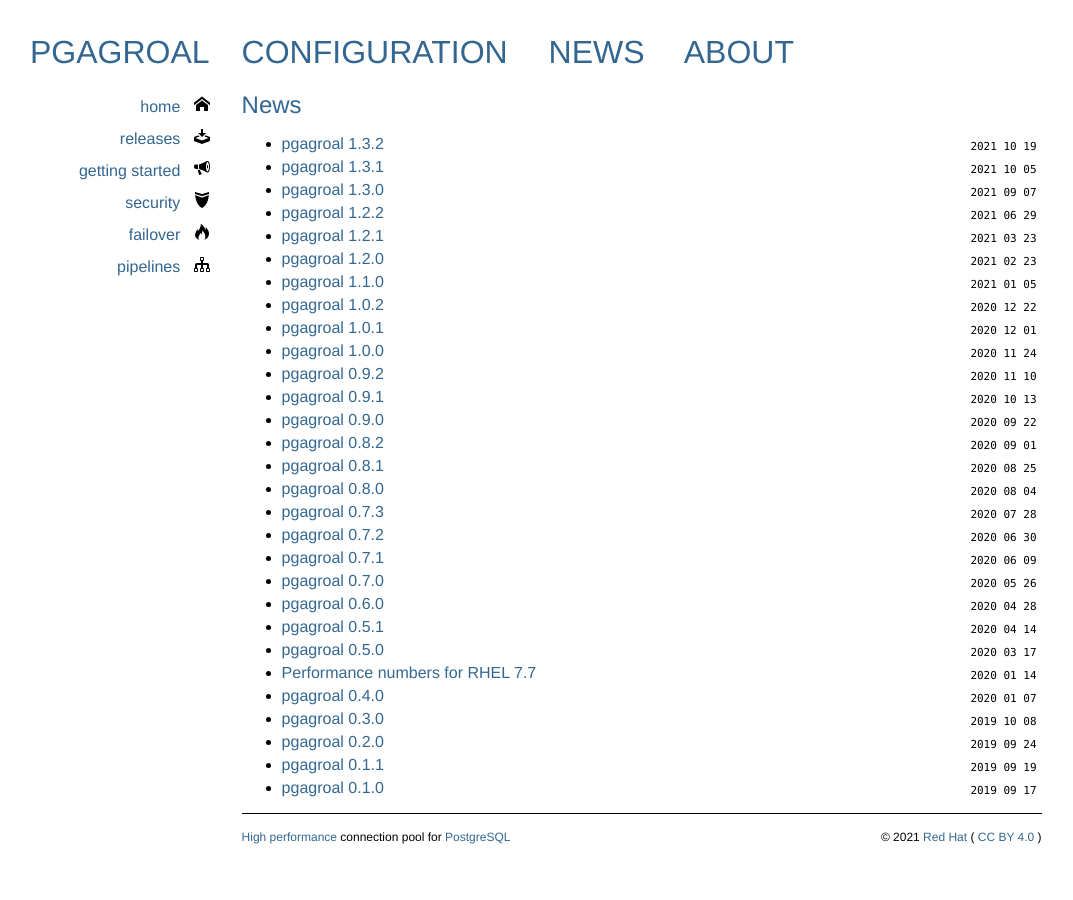
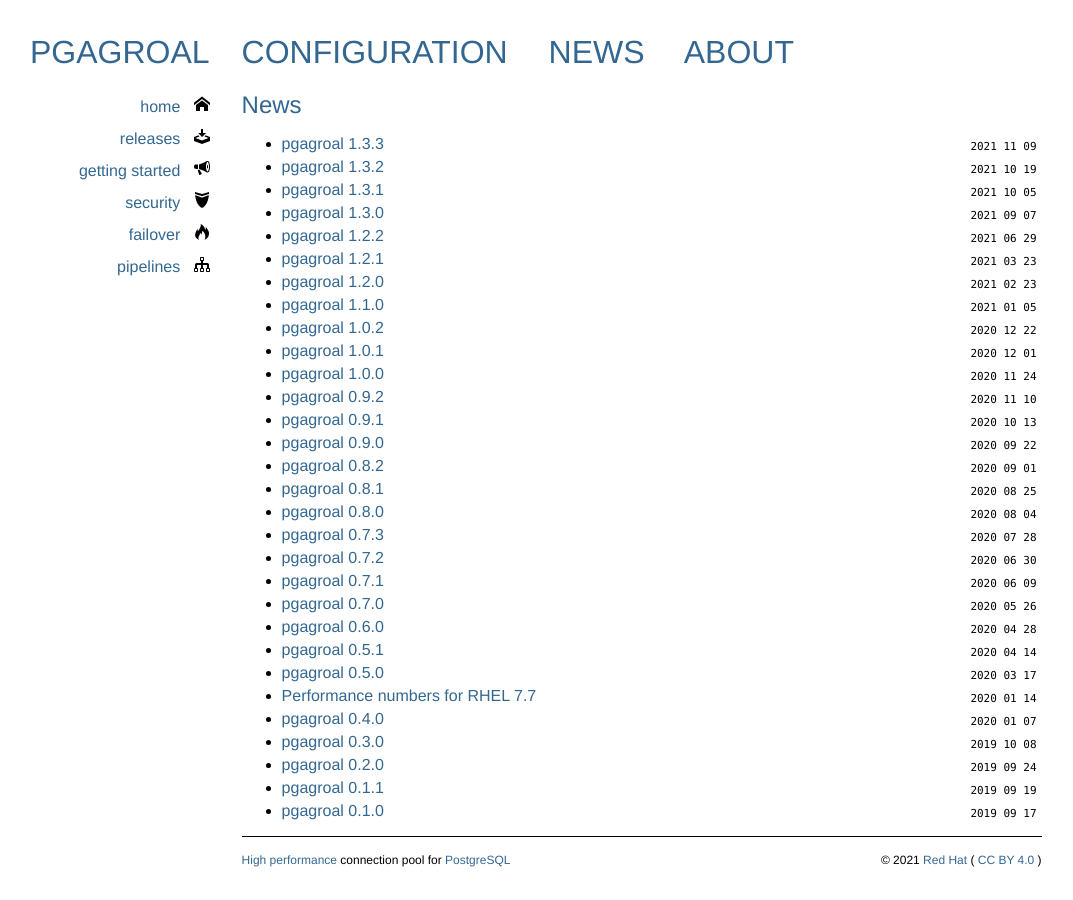
Before and after one commit to agroal/pgagroal, a Jekyll site: the page built from news.html, in a window 1280 px wide. Shown: the whole page, without its empty margins (10-1083 px from the left). Built offline with Jekyll 4.4.1, drawn with Linux system fonts in a browser that asks for light colours; some web fonts are replaced.

Commit message:
pgagroal 1.3.3

```diff
--- a/_data/releases.yml
+++ b/_data/releases.yml
@@ -82,3 +82,6 @@
 - name: pgagroal 1.3.2
   date: 2021-10-19
   announce: release/announcement/2021/10/19/pgagroal-1.3.2.html
+- name: pgagroal 1.3.3
+  date: 2021-11-09
+  announce: release/announcement/2021/11/09/pgagroal-1.3.3.html
--- a/gettingstarted.html
+++ b/gettingstarted.html
@@ -16,7 +16,7 @@
     using "pgagroal -?". You should see
 
     <pre>
-pgagroal 1.3.2
+pgagroal 1.3.3
   High-performance connection pool for PostgreSQL
 
 Usage:
@@ -138,7 +138,7 @@
     You can see the commands it supports by using "pgagroal-cli -?" which will give
 
     <pre>
-pgagroal-cli 1.3.2
+pgagroal-cli 1.3.3
   Command line utility for pgagroal
 
 Usage:
@@ -208,7 +208,7 @@
     You can see the commands it supports by using "pgagroal-admin -?" which will give
 
     <pre>
-pgagroal-admin 1.3.2
+pgagroal-admin 1.3.3
   Administration utility for pgagroal
 
 Usage:
```
Also changed, not shown: _posts/2021-11-09-pgagroal-1.3.3.md (added, +19 -0 lines).
